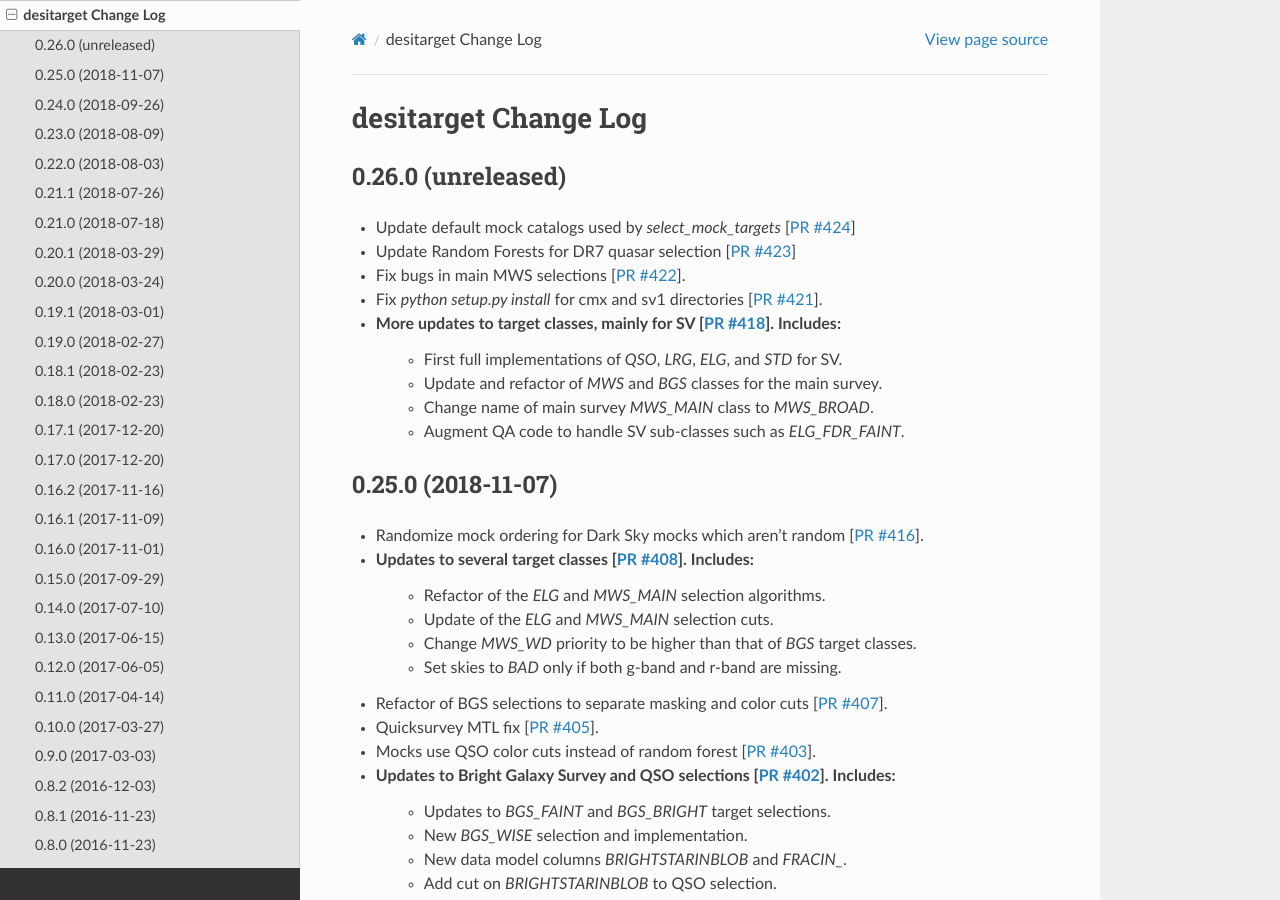
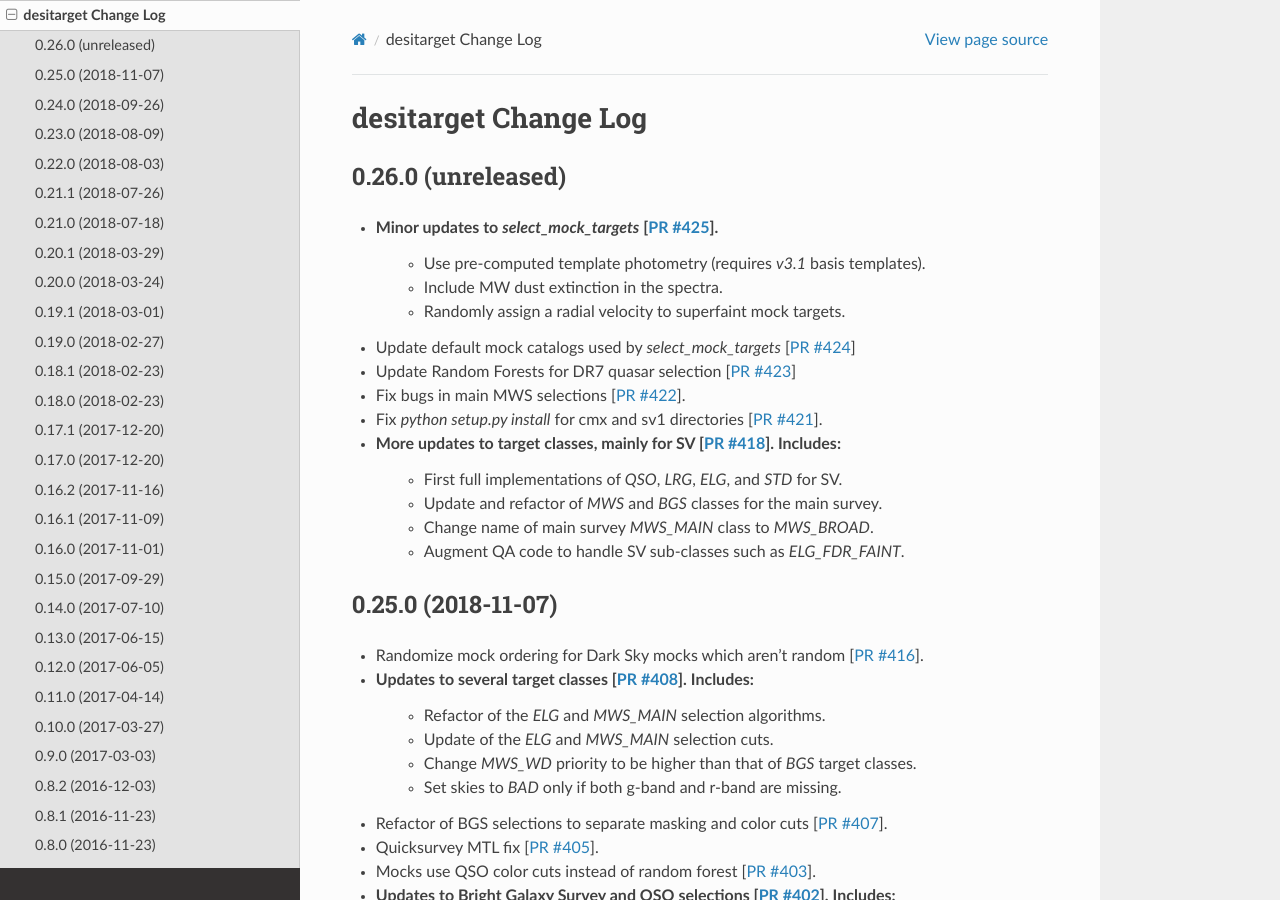
Before and after one commit to desihub/desitarget, a Sphinx documentation site: the page built from doc/changes.rst, in a window 1280 px wide and 900 px high. Built offline with Sphinx 7.4.7 and the Read the Docs theme 2.0.0, drawn with Linux system fonts in a browser that asks for light colours.

Commit message:
upate change log

```diff
--- a/doc/changes.rst
+++ b/doc/changes.rst
@@ -5,6 +5,10 @@ desitarget Change Log
 0.26.0 (unreleased)
 -------------------
 
+* Minor updates to `select_mock_targets` [`PR #425`_].
+    * Use pre-computed template photometry (requires `v3.1` basis templates).
+    * Include MW dust extinction in the spectra.
+    * Randomly assign a radial velocity to superfaint mock targets.
 * Update default mock catalogs used by `select_mock_targets` [`PR #424`_]
 * Update Random Forests for DR7 quasar selection [`PR #423`_]
 * Fix bugs in main MWS selections [`PR #422`_].
@@ -20,6 +24,7 @@ desitarget Change Log
 .. _`PR #422`: https://github.com/desihub/desitarget/pull/422
 .. _`PR #423`: https://github.com/desihub/desitarget/pull/423
 .. _`PR #424`: https://github.com/desihub/desitarget/pull/424
+.. _`PR #425`: https://github.com/desihub/desitarget/pull/425
 
 0.25.0 (2018-11-07)
 -------------------
```
